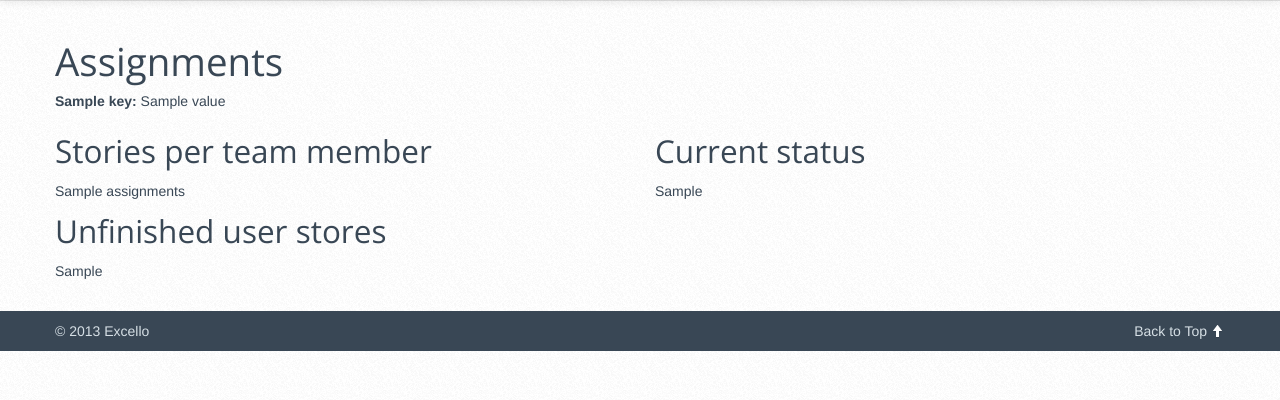
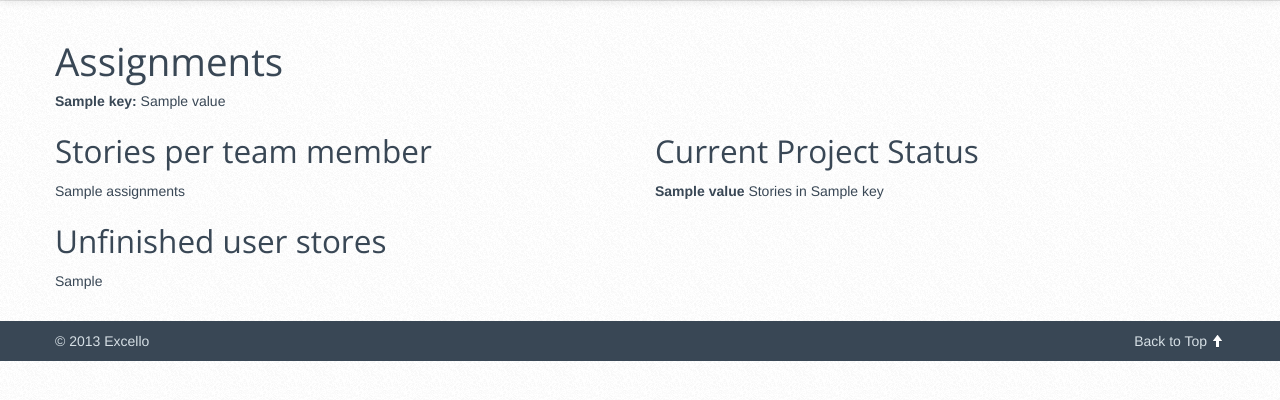
Before and after one commit to dpford/hackathon, a Django app: template templates/index.html in a window 1280 px wide. Shown: the part 60-460 px from the top of the page. Run offline with Django 3.2, Linux system fonts and the light colour scheme; the template is opened without the code that fills it: most values are stand-ins (such as "Sample title", 1, 10 or a date in 2020); some libraries are stand-ins or nearby versions.

Commit message:
Added Project Status info

```diff
--- a/templates/index.html
+++ b/templates/index.html
@@ -63,8 +63,11 @@
 	    		<!-- code goes here -->
 	    	</div>
 	    	<div class="span6">
-	    		<h2>Current status</h2>
-	    		{{ list_count }}
+	    		<h2>Current Project Status</h2>
+	    		{% for key,value in list_count.items %}
+		        	<p><strong>{{ value }}</strong> Stories in {{ key }}
+		        {% endfor %}
+
 	    		<!-- code goes here -->
 	    	</div>
 	    </div>
```
